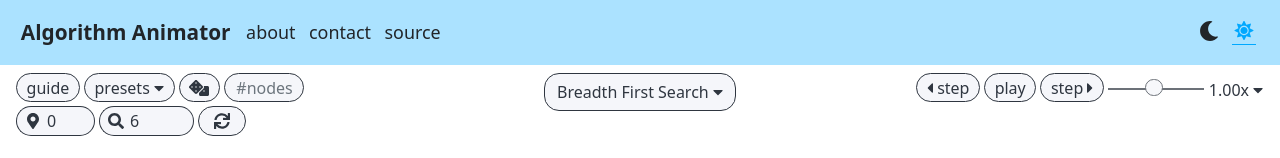
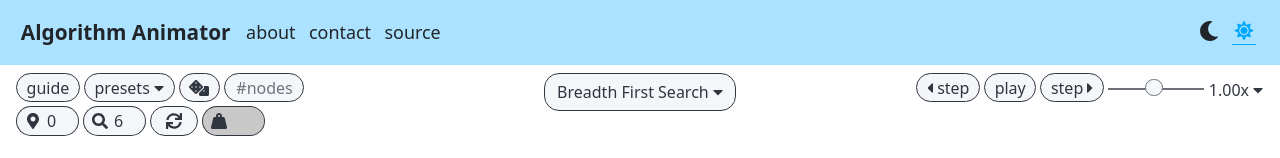
Before and after one commit to AmazonPriime/Algorithm-Animator, a React (Create React App) app: page / in a window 1280 px wide. Shown: the top 158 px of the page. Built offline with nearby package versions, Linux system fonts and the light colour scheme.

Commit message:
Added the input to the create tools for specifying a weight value

```diff
--- a/src/App.css
+++ b/src/App.css
@@ -8,6 +8,7 @@
   --color-text-light: rgba(47, 54, 64, 1.0);
   --color-error-light: rgba(194, 54, 22, 1.0);
   --color-success-light: rgba(68, 189, 50, 1.0);
+  --color-3-disabled: rgba(200, 200, 200, 1.0);
   /* dark mode */
   --color-1-dark: rgba(0, 168, 255);
   --color-1-dark-33: rgba(0, 168, 255, 0.33);
--- a/src/components/CreateTools.css
+++ b/src/components/CreateTools.css
@@ -34,7 +34,7 @@
   gap: 0.25em;
 }
 
-@media (max-width: 700px) {
+@media (max-width: 780px) {
   .bottom-row {
     flex-direction: column;
   }
@@ -64,12 +64,12 @@
 }
 
 .bottom-row .start {
-  width: 3em;
+  width: 2em;
   text-transform: lowercase;
 }
 
 .bottom-row .search {
-  width: 4em;
+  width: 2em;
   text-transform: lowercase;
 }
 
@@ -77,7 +77,15 @@
   width: 3em;
 }
 
+.bottom-row .weight {
+  width: 2em;
+}
+
 .tools .error {
   min-height: 1.5em;
   display: block;
 }
+
+.input-disabled * {
+  background-color: var(--color-3-disabled) !important;
+}
--- a/src/components/CreateTools.js
+++ b/src/components/CreateTools.js
@@ -10,6 +10,7 @@ import {
   faSearch,
   faCaretDown,
   faSync,
+  faWeightHanging,
 } from '@fortawesome/free-solid-svg-icons';
 import { randomMatix } from '../util/util';
 import config from '../constant/config';
@@ -31,15 +32,18 @@ const createTools = (props) => {
     presets,
     selectPreset,
     currentPreset,
+    weight,
+    weighted,
+    setWeight,
   } = props;
 
   const [maxNodes, setMaxNodes] = useState();
 
-  const onChangeInput = (value, setFunc, setValueFunc = () => {}, isNodes = false) => {
+  const onChangeInput = (value, setFunc, setValueFunc = () => {}, ignoreCheck = false) => {
     const newValue = ensureInteger(value);
     setFunc(newValue);
     setValueFunc(newValue);
-    if (!isNodes) {
+    if (!ignoreCheck) {
       return setError(newValue >= numNodes ? config.invalidNodeError.replace('{numNodes}', numNodes) : '');
     }
     return setError(newValue === 0 ? config.invalidRandNodeError : '');
@@ -119,13 +123,13 @@ const createTools = (props) => {
           <InputGroup>
             <div className="input-icon">
               <FontAwesomeIcon
+                id="sourceIcon"
                 icon={faMapMarkerAlt}
                 className="icon"
               />
             </div>
             <FormControl
               id="start"
-              placeholder="Start"
               className="input-w-text number-input start"
               value={source}
               onChange={(e) => onChangeInput(e.target.value, updateSource)}
@@ -136,14 +140,13 @@ const createTools = (props) => {
           <InputGroup>
             <div className="input-icon">
               <FontAwesomeIcon
-                id="random"
+                id="searchIcon"
                 icon={faSearch}
                 className="icon"
               />
             </div>
             <FormControl
               id="search"
-              placeholder="Search"
               className="input-w-text number-input search"
               value={dest}
               onChange={(e) => onChangeInput(e.target.value, updateDest)}
@@ -161,6 +164,24 @@ const createTools = (props) => {
             />
           </Button>
         </div>
+        <div>
+          <InputGroup className={weighted ? '' : 'input-disabled'}>
+            <div className="input-icon">
+              <FontAwesomeIcon
+                id="weightIcon"
+                icon={faWeightHanging}
+                className="icon"
+              />
+            </div>
+            <FormControl
+              id="weight"
+              className="input-w-text number-input weight"
+              value={weight}
+              onChange={(e) => onChangeInput(e.target.value, setWeight, () => {}, true)}
+              readOnly={!weighted}
+            />
+          </InputGroup>
+        </div>
       </div>
       <span className="error">
         { error }
--- a/src/components/GraphBuilder.js
+++ b/src/components/GraphBuilder.js
@@ -145,6 +145,8 @@ class GraphBuilder extends Component {
 
     const { weighted } = currentAlgorithm;
 
+    console.log(weight);
+
     return (
       <div id="graphBuilder" className="graph-builder">
         <div id="controls" className="controls">
```
